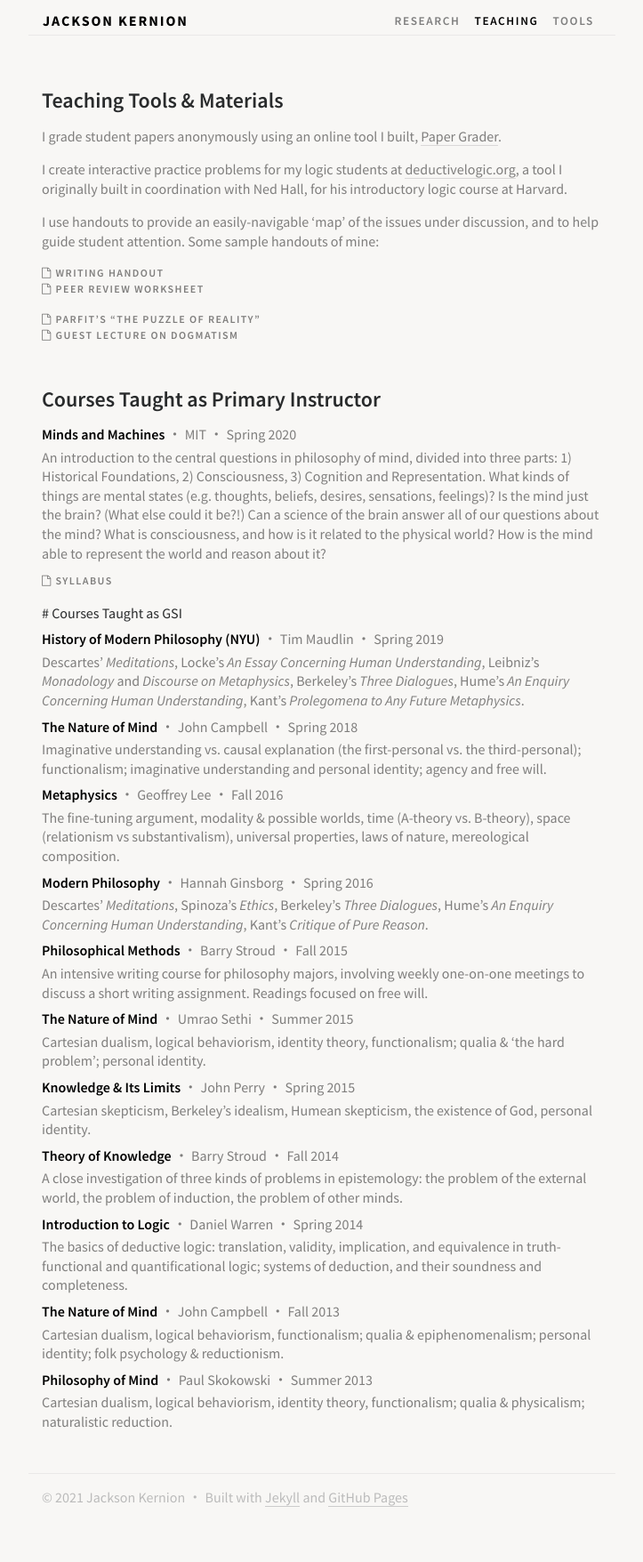
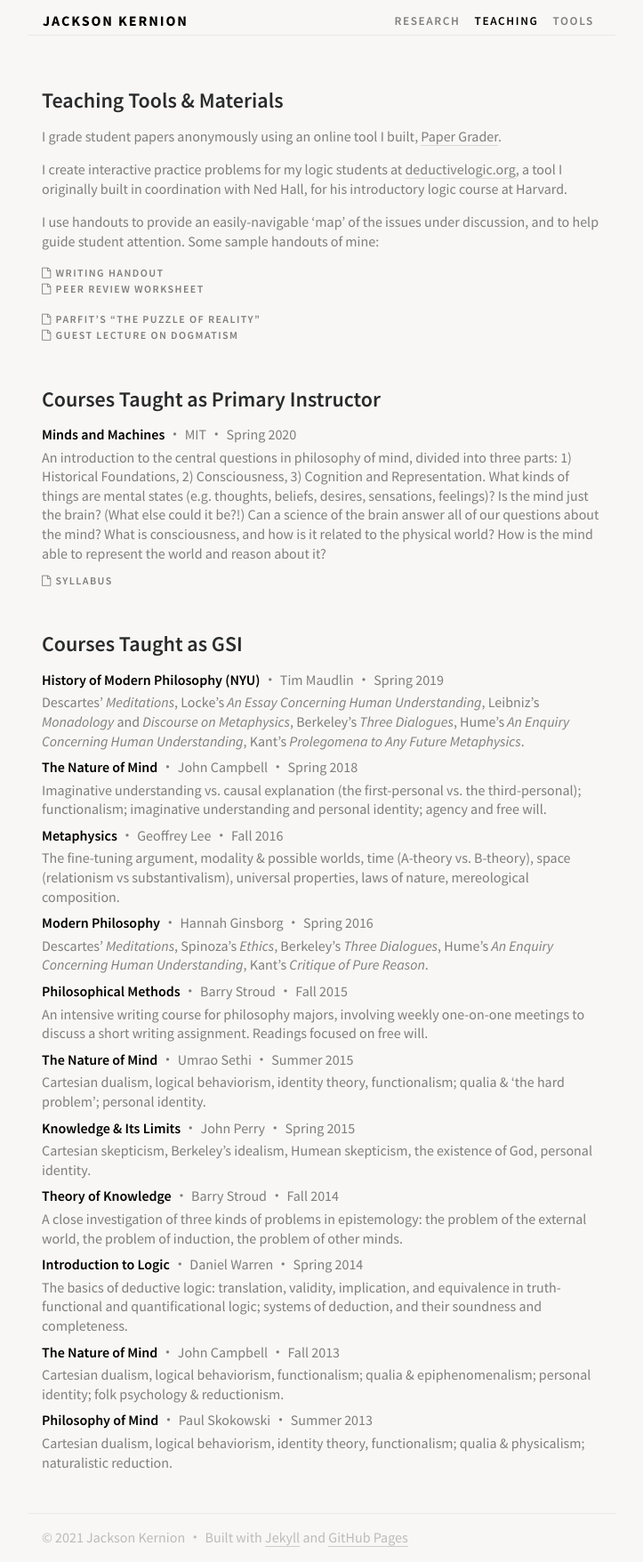
Before and after one commit to jacksonkernion/jacksonkernion.github.io, a Jekyll site: the page built from teaching.md, in a window 1280 px wide. Shown: the whole page at 89% size, without its empty margins (278-1001 px from the left). Built offline with Jekyll 4.4.1, drawn with Linux system fonts in a browser that asks for light colours; nearby versions of some CDN libraries; our own code applies the rules of GitHub Pages for plain Markdown files; before the commit the page ends 1710 px from its top, so only the background shows below that; some of the changed lines change nothing that is shown.

Commit message:
Update teaching.md

```diff
--- a/teaching.md
+++ b/teaching.md
@@ -43,7 +43,7 @@ Some sample handouts of mine:
 		<div class="item-title">Minds and Machines <span class="item-details">・ MIT</span> <span class="item-details">・ Spring 2020</span></div>
 		<div class="item-info"></div>
 	</div>
-	<div class="item-description"> <p>An introduction to the central questions in philosophy of mind, divided into three parts: 1) Historical Foundations, 2) Consciousness, 3) Cognition and Representation. What kinds of things are mental states (e.g. thoughts, beliefs, desires, sensations, feelings)? Is the mind just the brain? (What else could it be?!) Can a science of the brain answer all of our questions about the mind? What is consciousness, and how is it related to the physical world? How is the mind able to represent the world and reason about it?</p>
+	<div class="item-description"> <p>An introduction to the central questions in philosophy of mind, divided into three parts: 1) Historical Foundations, 2) Consciousness, 3) Cognition and Representation. What kinds of things are mental states (e.g. thoughts, beliefs, desires, sensations, feelings)? Is the mind just the brain? (What else could it be?!) Can a science of the brain answer all of our questions about the mind? What is consciousness, and how is it related to the physical world? How is the mind able to represent the world and reason about it?</p></div>
 </div>
 
 <ul class="item-resources"><li><a href="/files/Syllabus%20-%20Minds%20and%20Machines.pdf"><i class="fa fa-file-o" aria-hidden="true"></i> Syllabus</a>
```
